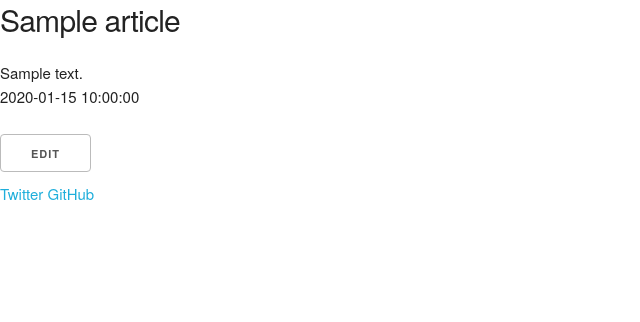
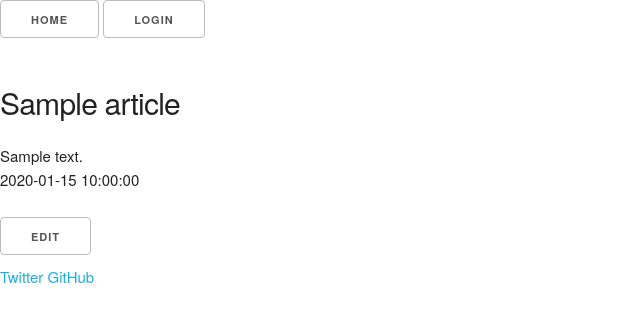
Before and after one commit to wohlfea/learning_journal, a Python web app: template learning_journal/templates/detail.jinja2 in a window 1280 px wide. Shown: the top 322 px of the page, without its empty margins (0-640 px from the left). Run offline with Jinja, Linux system fonts and the light colour scheme; the template is opened without the code that fills it: most values are stand-ins (such as "Sample title", 1, 10 or a date in 2020).

Commit message:
changed template again because I forgot one.

```diff
--- a/learning_journal/templates/detail.jinja2
+++ b/learning_journal/templates/detail.jinja2
@@ -1,4 +1,18 @@
 {% extends "base.jinja2" %}
+{% block header %}
+    <nav>
+        <ul>
+            {% if request.has_permission('edit') %}
+                <li><a class="button" href="/">Home</a></li>
+                <li><a class="button" href="/add_entry">Add</a></li>
+                <li><a class="button" href="/logout">Logout</a></li>
+            {% else %}
+                <li><a class="button" href="/">Home</a></li>
+                <li><a class="button" href="/login">Login</a></li>
+            {% endif %}
+        </ul>
+    </nav>
+{% endblock %}
 {% block body %}
     <h4>{{ article.title }}</h4>
     {{ text|safe }}
```
Also changed, not shown: learning_journal/templates/edit_entry.jinja2 (+13 -0 lines).
